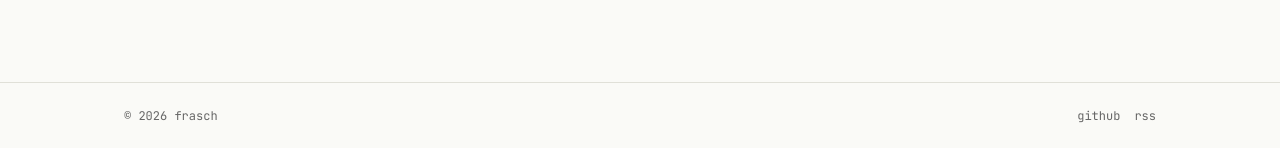
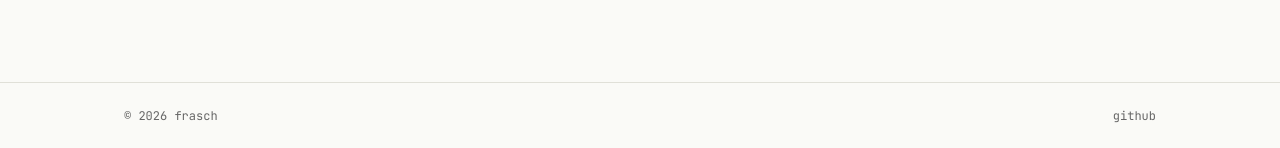
Before and after one commit to whoisfrasch/frasch, a Jekyll site: the page built from index.html, in a window 1280 px wide. Shown: the part 749-897 px from the top of the page. Built offline with Jekyll 4.4.1, drawn with Linux system fonts in a browser that asks for light colours.

Commit message:
Update default.html

```diff
--- a/_layouts/default.html
+++ b/_layouts/default.html
@@ -30,7 +30,7 @@
       <span>© {{ site.time | date: '%Y' }} {{ site.author }}</span>
       <span class="footer-links">
         <a href="https://github.com/{{ site.author }}">github</a>
-        <a href="{{ '/feed.xml' | relative_url }}">rss</a>
+
       </span>
     </div>
   </footer>
```
